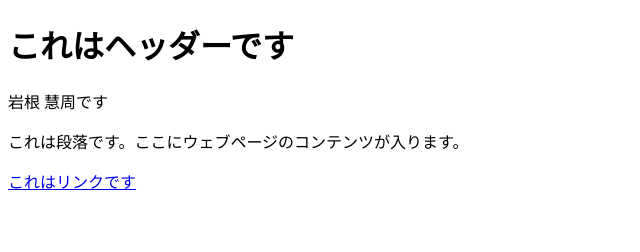
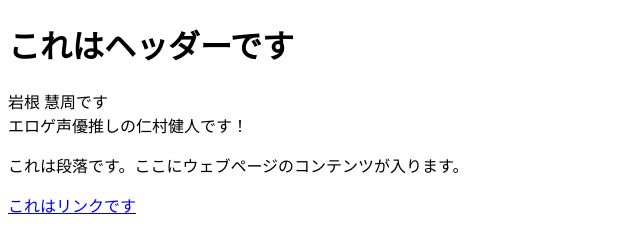
Before and after one commit to Arctotis1610/sample_website, a plain HTML site: page html/page.html in a window 1280 px wide. Shown: the whole page, without its empty margins (0-640 px from the left). Drawn offline with Linux system fonts and the light colour scheme.

Commit message:
仁村追加

```diff
--- a/html/page.html
+++ b/html/page.html
@@ -7,6 +7,7 @@
 
 <h1>これはヘッダーです</h1>
 <div>岩根 慧周です</div>
+<div>エロゲ声優推しの仁村健人です！</div>
 <p>これは段落です。ここにウェブページのコンテンツが入ります。</p>
 
 <p><a href="https://genshin.hoyoverse.com/ja">これはリンクです</a></p>
```
